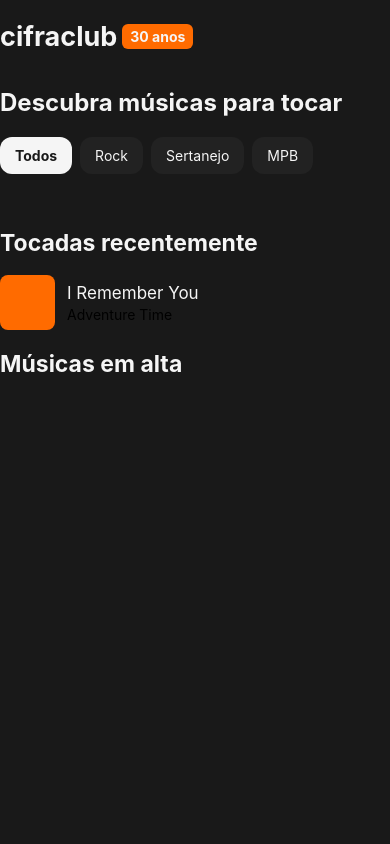
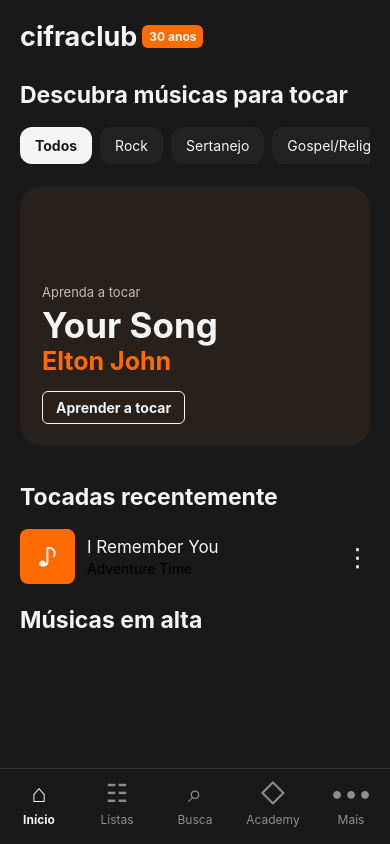
Before and after one commit to Goubre/cifraclubmoblie-prova-marciop1, a React Native app: screen / in a window 390 px wide. Built offline with nearby package versions, Linux system fonts and the light colour scheme.

Commit message:
feat: adicionar navegacao para tela de listas

```diff
--- a/App.js
+++ b/App.js
@@ -1,6 +1,13 @@
-import React from 'react';
+import React, { useState } from 'react';
 import HomeScreen from './src/screens/HomeScreen';
+import ListsScreen from './src/screens/ListsScreen';
 
 export default function App() {
-  return <HomeScreen />;
+  const [screen, setScreen] = useState('Início');
+
+  if (screen === 'Listas') {
+    return <ListsScreen onNavigate={setScreen} />;
+  }
+
+  return <HomeScreen onNavigate={setScreen} />;
 }
--- /dev/null
+++ b/src/components/BottomNav.js
@@ -0,0 +1,73 @@
+import React from 'react';
+import { View, Text, StyleSheet, Pressable } from 'react-native';
+import { colors } from '../theme/colors';
+
+const items = [
+  { icon: '⌂', label: 'Início' },
+  { icon: '☷', label: 'Listas' },
+  { icon: '⌕', label: 'Busca' },
+  { icon: '◇', label: 'Academy' },
+  { icon: '•••', label: 'Mais' },
+];
+
+export default function BottomNav({ active = 'Início', onNavigate }) {
+  return (
+    <View style={styles.container}>
+      {items.map((item) => {
+        const selected = item.label === active;
+
+        return (
+          <Pressable
+  key={item.label}
+  style={styles.item}
+  onPress={() => onNavigate?.(item.label)}
+>
+            <Text style={[styles.icon, selected && styles.selected]}>
+              {item.icon}
+            </Text>
+
+            <Text style={[styles.label, selected && styles.selected]}>
+              {item.label}
+            </Text>
+          </Pressable>
+        );
+      })}
+    </View>
+  );
+}
+
+const styles = StyleSheet.create({
+  container: {
+    height: 76,
+    backgroundColor: '#191919',
+    borderTopWidth: 1,
+    borderTopColor: '#303030',
+    flexDirection: 'row',
+    alignItems: 'center',
+    justifyContent: 'space-around',
+    paddingBottom: 8,
+  },
+
+  item: {
+    flex: 1,
+    alignItems: 'center',
+    justifyContent: 'center',
+  },
+
+  icon: {
+    color: '#8e8e8e',
+    fontSize: 25,
+    height: 32,
+  },
+
+  label: {
+    color: '#8e8e8e',
+    fontSize: 12,
+    marginTop: 2,
+  },
+
+  selected: {
+    color: colors.text,
+    fontWeight: 'bold',
+  },
+});
--- a/src/screens/HomeScreen.js
+++ b/src/screens/HomeScreen.js
@@ -1,12 +1,26 @@
 import React from 'react';
-import { SafeAreaView, Text, View, StyleSheet } from 'react-native';
+import {
+  SafeAreaView,
+  Text,
+  View,
+  StyleSheet,
+  ScrollView,
+} from 'react-native';
+
 import { colors } from '../theme/colors';
+import BottomNav from '../components/BottomNav';
 
-export default function HomeScreen() {
+export default function HomeScreen({ onNavigate }) {
   return (
     <SafeAreaView style={styles.container}>
+      <ScrollView
+        style={styles.content}
+        contentContainerStyle={styles.scrollContent}
+        showsVerticalScrollIndicator={false}
+      >
         <View style={styles.header}>
           <Text style={styles.logo}>cifraclub</Text>
+
           <View style={styles.badge}>
             <Text style={styles.badgeText}>30 anos</Text>
           </View>
@@ -14,7 +28,11 @@
 
         <Text style={styles.title}>Descubra músicas para tocar</Text>
 
-      <View style={styles.categories}>
+        <ScrollView
+          horizontal
+          showsHorizontalScrollIndicator={false}
+          style={styles.categoryScroll}
+        >
           <View style={styles.categoryActive}>
             <Text style={styles.categoryActiveText}>Todos</Text>
           </View>
@@ -28,22 +46,43 @@
           </View>
 
           <View style={styles.category}>
+            <Text style={styles.categoryText}>Gospel/Religioso</Text>
+          </View>
+
+          <View style={styles.category}>
             <Text style={styles.categoryText}>MPB</Text>
+          </View>
+        </ScrollView>
+
+        <View style={styles.highlight}>
+          <Text style={styles.highlightSmall}>Aprenda a tocar</Text>
+          <Text style={styles.highlightTitle}>Your Song</Text>
+          <Text style={styles.highlightArtist}>Elton John</Text>
+
+          <View style={styles.highlightButton}>
+            <Text style={styles.highlightButtonText}>Aprender a tocar</Text>
           </View>
         </View>
 
         <Text style={styles.sectionTitle}>Tocadas recentemente</Text>
 
         <View style={styles.song}>
-        <View style={styles.songCover} />
+          <View style={styles.songCover}>
+            <Text style={styles.coverText}>♪</Text>
+          </View>
 
           <View>
             <Text style={styles.songName}>I Remember You</Text>
             <Text style={styles.artist}>Adventure Time</Text>
           </View>
+
+          <Text style={styles.more}>⋮</Text>
         </View>
 
         <Text style={styles.sectionTitle}>Músicas em alta</Text>
+      </ScrollView>
+
+      <BottomNav active="Início" onNavigate={onNavigate} />
     </SafeAreaView>
   );
 }
@@ -52,14 +91,22 @@
   container: {
     flex: 1,
     backgroundColor: colors.background,
+  },
+
+  content: {
+    flex: 1,
+  },
+
+  scrollContent: {
     paddingHorizontal: 20,
     paddingTop: 20,
+    paddingBottom: 30,
   },
 
   header: {
     flexDirection: 'row',
     alignItems: 'center',
-    marginBottom: 35,
+    marginBottom: 28,
   },
 
   logo: {
@@ -70,7 +117,7 @@
 
   badge: {
     backgroundColor: colors.primary,
-    paddingHorizontal: 8,
+    paddingHorizontal: 7,
     paddingVertical: 4,
     borderRadius: 6,
     marginLeft: 5,
@@ -79,18 +126,18 @@
   badgeText: {
     color: colors.text,
     fontWeight: 'bold',
+    fontSize: 12,
   },
 
   title: {
     color: colors.text,
-    fontSize: 24,
+    fontSize: 23,
     fontWeight: 'bold',
-    marginBottom: 20,
+    marginBottom: 18,
   },
 
-  categories: {
-    flexDirection: 'row',
-    marginBottom: 35,
+  categoryScroll: {
+    marginBottom: 22,
   },
 
   category: {
@@ -118,11 +165,53 @@
     fontWeight: 'bold',
   },
 
+  highlight: {
+    height: 260,
+    backgroundColor: '#28201a',
+    borderRadius: 22,
+    justifyContent: 'flex-end',
+    padding: 22,
+    marginBottom: 15,
+  },
+
+  highlightSmall: {
+    color: '#bdbdbd',
+    fontSize: 13,
+    marginBottom: 4,
+  },
+
+  highlightTitle: {
+    color: colors.text,
+    fontSize: 35,
+    fontWeight: 'bold',
+  },
+
+  highlightArtist: {
+    color: colors.primary,
+    fontSize: 25,
+    fontWeight: 'bold',
+  },
+
+  highlightButton: {
+    borderWidth: 1,
+    borderColor: colors.text,
+    borderRadius: 6,
+    alignSelf: 'flex-start',
+    paddingHorizontal: 13,
+    paddingVertical: 7,
+    marginTop: 15,
+  },
+
+  highlightButtonText: {
+    color: colors.text,
+    fontWeight: 'bold',
+  },
+
   sectionTitle: {
     color: colors.text,
     fontSize: 23,
     fontWeight: 'bold',
-    marginTop: 20,
+    marginTop: 22,
     marginBottom: 18,
   },
 
@@ -136,7 +225,14 @@
     height: 55,
     borderRadius: 8,
     backgroundColor: colors.primary,
+    alignItems: 'center',
+    justifyContent: 'center',
     marginRight: 12,
+  },
+
+  coverText: {
+    color: colors.text,
+    fontSize: 25,
   },
 
   songName: {
@@ -148,4 +244,10 @@
     color: colors.muted,
     marginTop: 3,
   },
+
+  more: {
+    color: colors.text,
+    fontSize: 25,
+    marginLeft: 'auto',
+  },
 });
--- /dev/null
+++ b/src/screens/ListsScreen.js
@@ -0,0 +1,247 @@
+import React from 'react';
+import {
+  SafeAreaView,
+  View,
+  Text,
+  StyleSheet,
+  ScrollView,
+  Pressable,
+} from 'react-native';
+
+import { colors } from '../theme/colors';
+import BottomNav from '../components/BottomNav';
+
+const listas = [
+  { icon: '▣', nome: 'Minhas versões', detalhe: '0 música', pro: true },
+  { icon: '↶', nome: 'Recentes', detalhe: '1 música' },
+  { icon: '♡', nome: 'Favoritas', detalhe: '0 música' },
+  { icon: '♧', nome: 'Consigo tocar', detalhe: '0 música' },
+  { icon: '◎', nome: 'Quero aprender', detalhe: '0 música' },
+];
+
+export default function ListsScreen({ onNavigate }) {
+  return (
+    <SafeAreaView style={styles.container}>
+      <ScrollView
+        style={styles.content}
+        contentContainerStyle={styles.scrollContent}
+        showsVerticalScrollIndicator={false}
+      >
+        <View style={styles.header}>
+          <Text style={styles.title}>Listas</Text>
+          <Text style={styles.plus}>＋</Text>
+        </View>
+
+        <View style={styles.filters}>
+          <View style={styles.filterActive}>
+            <Text style={styles.filterActiveText}>Tudo</Text>
+          </View>
+
+          <View style={styles.filter}>
+            <Text style={styles.filterText}>Criados por você</Text>
+          </View>
+
+          <View style={styles.filter}>
+            <Text style={styles.filterText}>Salvas</Text>
+          </View>
+        </View>
+
+        {listas.map((item) => (
+          <Pressable key={item.nome} style={styles.card}>
+            <View style={styles.iconBox}>
+              <Text style={styles.icon}>{item.icon}</Text>
+            </View>
+
+            <View style={styles.cardInfo}>
+              <Text style={styles.cardTitle}>{item.nome}</Text>
+              <Text style={styles.cardSubtitle}>{item.detalhe}</Text>
+            </View>
+
+            {item.pro ? (
+              <View style={styles.proBadge}>
+                <Text style={styles.proText}>PRO</Text>
+              </View>
+            ) : (
+              <Text style={styles.more}>⋮</Text>
+            )}
+          </Pressable>
+        ))}
+
+        <Pressable style={styles.card}>
+          <View style={[styles.iconBox, styles.newIcon]}>
+            <Text style={styles.newPlus}>＋</Text>
+          </View>
+
+          <Text style={styles.newListText}>Nova lista</Text>
+        </Pressable>
+
+        <View style={styles.offline}>
+          <Text style={styles.offlineTitle}>1 música, 3 listas</Text>
+          <Text style={styles.offlineText}>
+            ● Disponível offline • Baixado hoje
+          </Text>
+        </View>
+      </ScrollView>
+
+      <BottomNav active="Listas" onNavigate={onNavigate} />
+    </SafeAreaView>
+  );
+}
+
+const styles = StyleSheet.create({
+  container: {
+    flex: 1,
+    backgroundColor: colors.background,
+  },
+
+  content: {
+    flex: 1,
+  },
+
+  scrollContent: {
+    paddingHorizontal: 20,
+    paddingTop: 25,
+    paddingBottom: 30,
+  },
+
+  header: {
+    flexDirection: 'row',
+    justifyContent: 'space-between',
+    alignItems: 'center',
+    marginBottom: 22,
+  },
+
+  title: {
+    color: colors.text,
+    fontSize: 29,
+    fontWeight: 'bold',
+  },
+
+  plus: {
+    color: colors.text,
+    fontSize: 38,
+    fontWeight: '300',
+  },
+
+  filters: {
+    flexDirection: 'row',
+    marginBottom: 25,
+  },
+
+  filter: {
+    backgroundColor: '#222222',
+    paddingHorizontal: 15,
+    paddingVertical: 10,
+    borderRadius: 11,
+    marginRight: 8,
+  },
+
+  filterActive: {
+    backgroundColor: '#f2f2f2',
+    paddingHorizontal: 17,
+    paddingVertical: 10,
+    borderRadius: 11,
+    marginRight: 8,
+  },
+
+  filterText: {
+    color: '#e5e5e5',
+    fontWeight: '600',
+  },
+
+  filterActiveText: {
+    color: '#171717',
+    fontWeight: 'bold',
+  },
+
+  card: {
+    minHeight: 92,
+    borderWidth: 1,
+    borderColor: '#303030',
+    borderRadius: 18,
+    marginBottom: 14,
+    paddingHorizontal: 18,
+    flexDirection: 'row',
+    alignItems: 'center',
+  },
+
+  iconBox: {
+    width: 54,
+    height: 54,
+    borderRadius: 13,
+    backgroundColor: '#30251e',
+    alignItems: 'center',
+    justifyContent: 'center',
+    marginRight: 16,
+  },
+
+  icon: {
+    color: colors.primary,
+    fontSize: 25,
+  },
+
+  cardInfo: {
+    flex: 1,
+  },
+
+  cardTitle: {
+    color: colors.text,
+    fontSize: 18,
+    fontWeight: '500',
+  },
+
+  cardSubtitle: {
+    color: colors.muted,
+    fontSize: 15,
+    marginTop: 3,
+  },
+
+  more: {
+    color: '#dddddd',
+    fontSize: 28,
+  },
+
+  proBadge: {
+    backgroundColor: colors.primary,
+    paddingHorizontal: 9,
+    paddingVertical: 5,
+    borderRadius: 7,
+  },
+
+  proText: {
+    color: '#ffffff',
+    fontWeight: 'bold',
+  },
+
+  newIcon: {
+    backgroundColor: '#242424',
+  },
+
+  newPlus: {
+    color: '#eeeeee',
+    fontSize: 31,
+  },
+
+  newListText: {
+    color: colors.text,
+    fontSize: 18,
+  },
+
+  offline: {
+    backgroundColor: '#242424',
+    borderRadius: 18,
+    padding: 20,
+    marginTop: 8,
+  },
+
+  offlineTitle: {
+    color: colors.text,
+    fontWeight: 'bold',
+    fontSize: 16,
+  },
+
+  offlineText: {
+    color: colors.muted,
+    marginTop: 7,
+  },
+});
```
Lines whose indentation alone changed are shown as unchanged.
